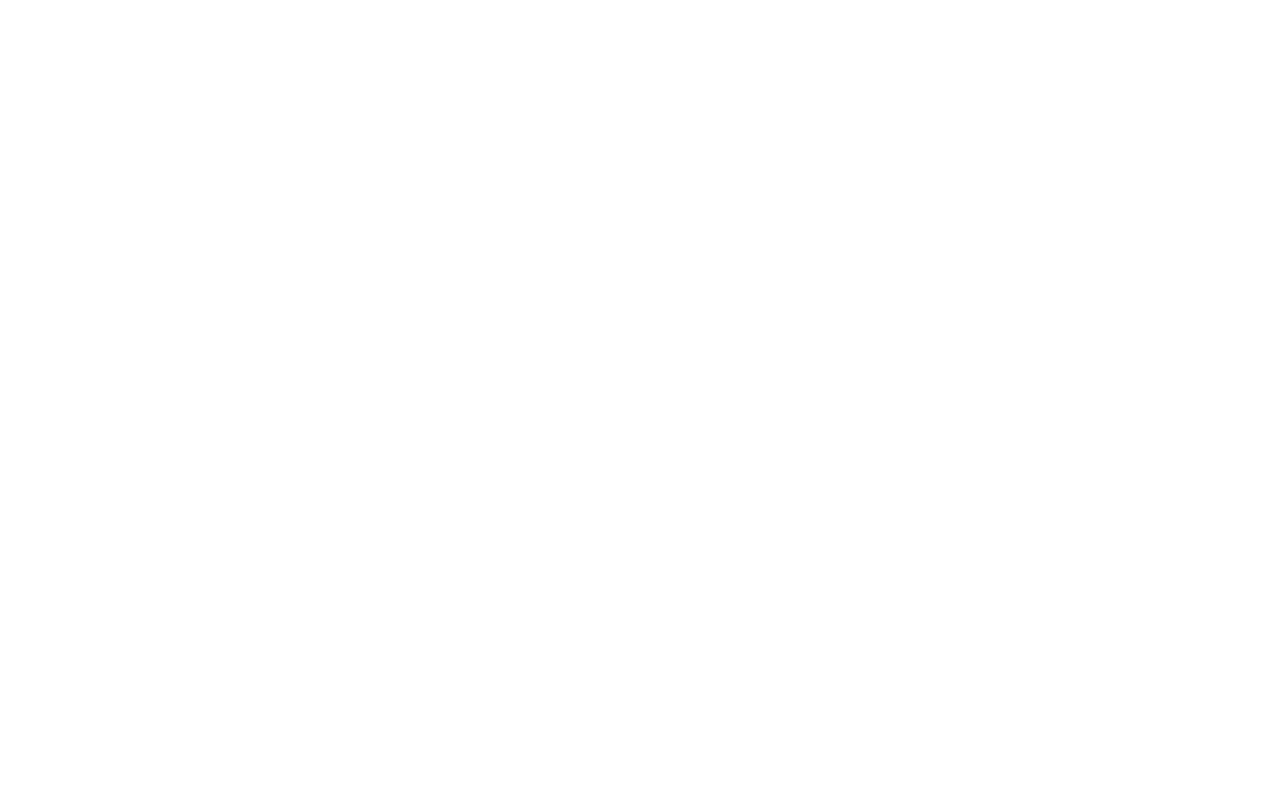
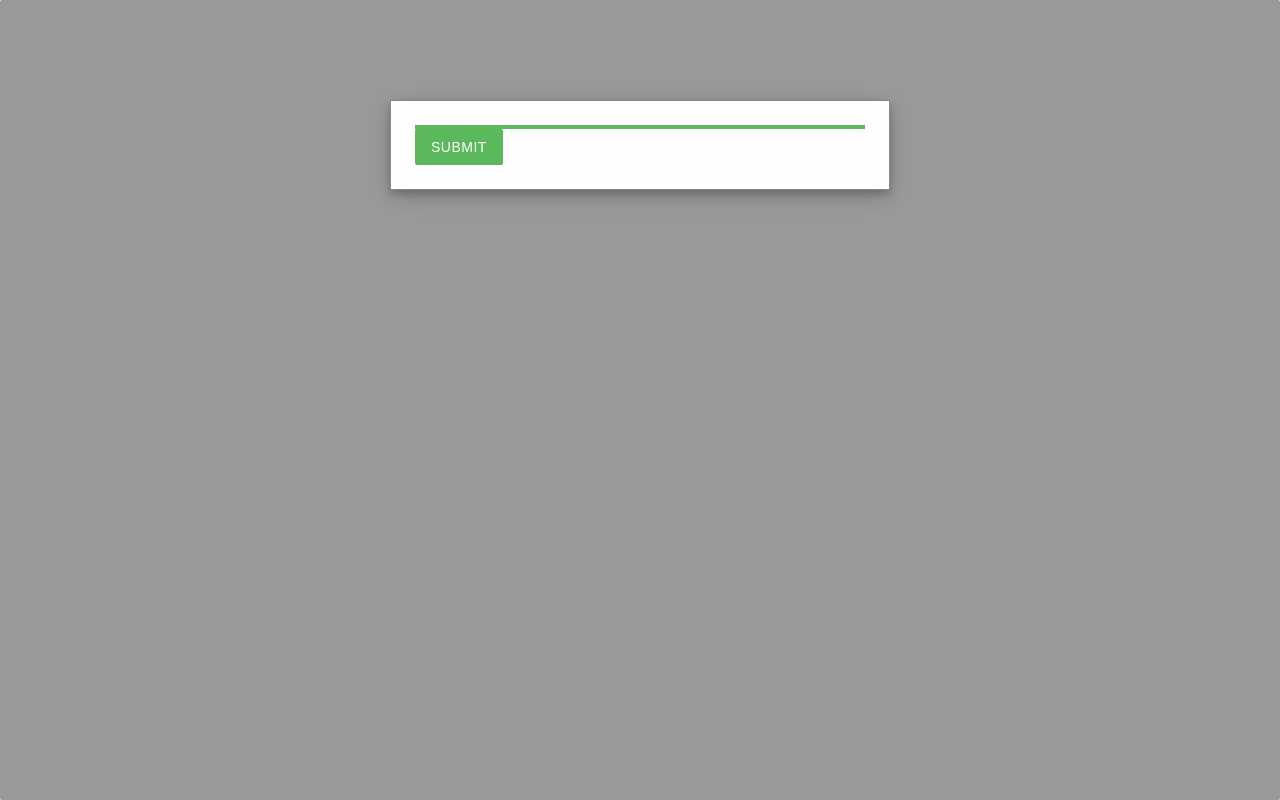
Before and after one commit to VedantiLadda/ProbeForm, a React (Create React App) app: page /modal in a window 1280 px wide. Built offline with nearby package versions, Linux system fonts and the light colour scheme.

Commit message:
Added modal

```diff
--- a/src/router.js
+++ b/src/router.js
@@ -1,10 +1,13 @@
-import React, {Fragment} from 'react';
-import {BrowserRouter,Route} from 'react-router-dom';
+import React, { Fragment } from 'react';
+import { BrowserRouter, Route } from 'react-router-dom';
 import Login from './features/login/components/LoginCard';
+import Modal from './sharedComponents/Modal/index';
 
-export default function Router(){
-    return(<BrowserRouter>
-    <Route exact path='/' component={Login}/>
+export default function Router() {
+    return (<BrowserRouter>
+        <Route exact path='/' component={Login} />
+
+        <Route exact path='/modal' component={Modal} />
     </BrowserRouter>
 
     )
--- a/src/sharedComponents/Modal/index.js
+++ b/src/sharedComponents/Modal/index.js
@@ -0,0 +1,31 @@
+import React, { Fragment } from "react";
+// import './LoginCard.css';
+import './main.css';
+
+const newModal = () => {
+    return (
+        <Fragment>
+            <div className="modal" style={{ display: 'block' }}>
+                <div className="modal-content">
+                    <div className="modal-header">
+                        {/* <h5>Add New User</h5> */}
+                    </div>
+                        {/* <input type="text" placeholder="Sapient ID" id="sapientId" /><input type="text" placeholder="Name" id="newName" /><input type="email" placeholder="Email" id="newEmail" /><input type="text" placeholder="Password" id="newPassword" /><select id="newRole">
+                        <option value="super_admin">super_admin</option>
+                        <option value="hr">hr</option>
+                        <option value="interviewer">interviewer</option>
+                    </select><select id="careerStage">
+                        <option value="AL1">AL1</option>
+                        <option value="AL2">AL2</option>
+                        <option value="SAL1">SAL1</option>
+                        <option value="SAL2">SAL2</option> */}
+                    {/* </select> */}
+                    <button className="btn">Submit</button>
+                    <div className="errorMessage" />
+                </div>
+            </div>
+        </Fragment>
+    )
+}
+
+export default newModal;
--- /dev/null
+++ b/src/sharedComponents/Modal/main.css
@@ -0,0 +1,74 @@
+.modal {
+    right: 0;
+    padding: 0;
+    margin: auto;
+    border-radius: 2px;
+    will-change: top, opacity;
+    box-shadow: 0 24px 38px 3px rgba(0, 0, 0, 0.14), 0 9px 46px 8px rgba(0, 0, 0, 0.12), 0 11px 15px -7px rgba(0, 0, 0, 0.2);
+    display: none;
+    position: fixed;
+    z-index: 1;
+    padding-top: 100px;
+    left: 0;
+    top: 0;
+    width: 100%;
+    height: 100%;
+    max-height: 100%;
+    overflow: scroll;
+    background-color: rgb(0,0,0);
+    background-color: rgba(0,0,0,0.4);
+  }
+  .modal-header {
+    padding: 2px 16px;
+    background-color: #5cb85c;
+    color: white;
+  }
+  .modal-content {
+    position: relative;
+    background-color: #fefefe;
+    margin: auto;
+    padding: 0;
+    border: 1px solid #888;
+    width: 80%;
+    max-width: 500px;
+    box-shadow: 0 4px 8px 0 rgba(0,0,0,0.2),0 6px 20px 0 rgba(0,0,0,0.19);
+    -webkit-animation-name: animatetop;
+    -webkit-animation-duration: 0.4s;
+    animation-name: animatetop;
+    animation-duration: 0.4s
+  }
+  .modal .modal-content {
+    padding: 24px;
+  }
+  .close:hover, .close:focus {
+    color: #000;
+    text-decoration: none;
+    cursor: pointer;
+  }
+  .btn {
+    text-decoration: none;
+    color: #fff;
+    background-color: #5cb85c;
+    text-align: center;
+    letter-spacing: .5px;
+    transition: background-color .2s ease-out;
+    cursor: pointer;
+    font-size: 14px;
+    outline: 0;border: none;
+    border-radius: 2px;
+    display: inline-block;
+    height: 36px;
+    line-height: 36px;
+    padding: 0 16px;
+    text-transform: uppercase;
+    vertical-align: middle;
+  }
+  @-webkit-keyframes animatetop {
+    from {top:-300px; opacity:0}
+    to {top:0; opacity:1}
+  }
+
+  @keyframes animatetop {
+    from {top:-300px; opacity:0}
+    to {top:0; opacity:1}
+  }
```
Also changed, not shown: 1 other file (tests, documents, lock files or other folders).
